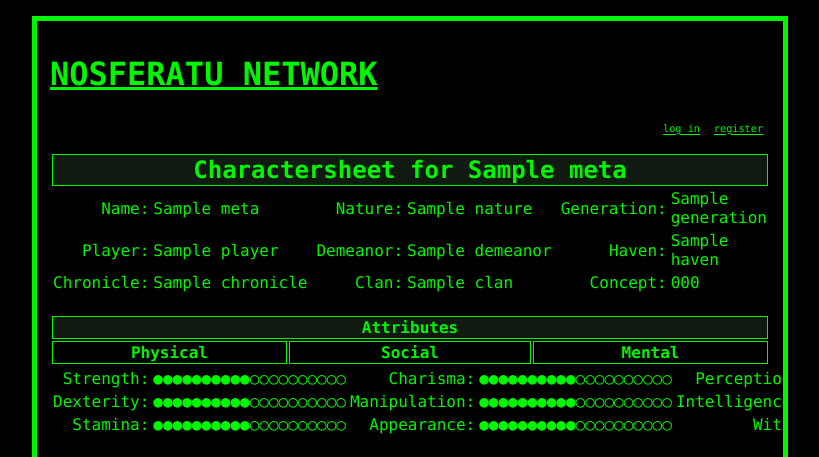
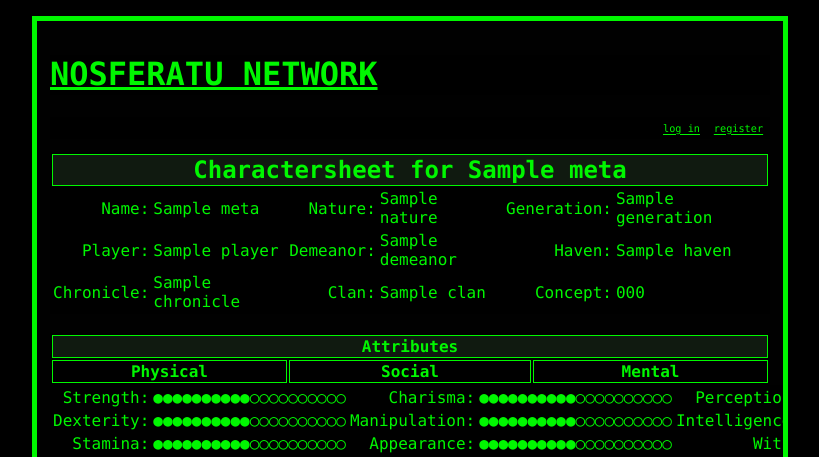
Before and after one commit to x4dr/NossiNet, a Flask app: template NossiSite/templates/charsheet.html in a window 1280 px wide. Shown: the top 457 px of the page, without its empty margins (230-1049 px from the left). Run offline with Flask 2, Linux system fonts and the light colour scheme; the template is opened without the code that fills it: most values are stand-ins (such as "Sample title", 1, 10 or a date in 2020); parts of the project's set-up code (start-up, migrations or seed data) failed here and were passed over; some libraries are stand-ins or nearby versions.

Commit message:
minor fixes

```diff
--- a/NossiSite/templates/charsheet.html
+++ b/NossiSite/templates/charsheet.html
@@ -37,14 +37,14 @@
             <td style="text-align: right; ">Demeanor:</td>
             <td style="text-align: left; ">{{ character.Meta.Demeanor }}</td>
             <td style="text-align: right; ">Haven:</td>
-            <td style="text-align: left; ">{{ character.Meta.Haven }}&nbsp</td>
+            <td style="white-space: nowrap; text-align: left; ">{{ character.Meta.Haven }}&nbsp</td>
         <tr>
             <td style="text-align: right; overflow: hidden; width: 1px; ">Chronicle:</td>
             <td style="text-align: left; ">{{ character.Meta.Chronicle }}</td>
             <td style="text-align: right; ">Clan:</td>
             <td style="text-align: left; ">{{ character.Meta.Clan }}</td>
             <td style="text-align: right; ">Concept:</td>
-            <td style="text-align: left; overflow: hidden; width: 1px; ">{{ character.Meta.Concept }}</td>
+            <td style="white-space: nowrap; text-align: left; ">{{ character.Meta.Concept }}</td>
         </tr>
     </table>
     <br>
```
